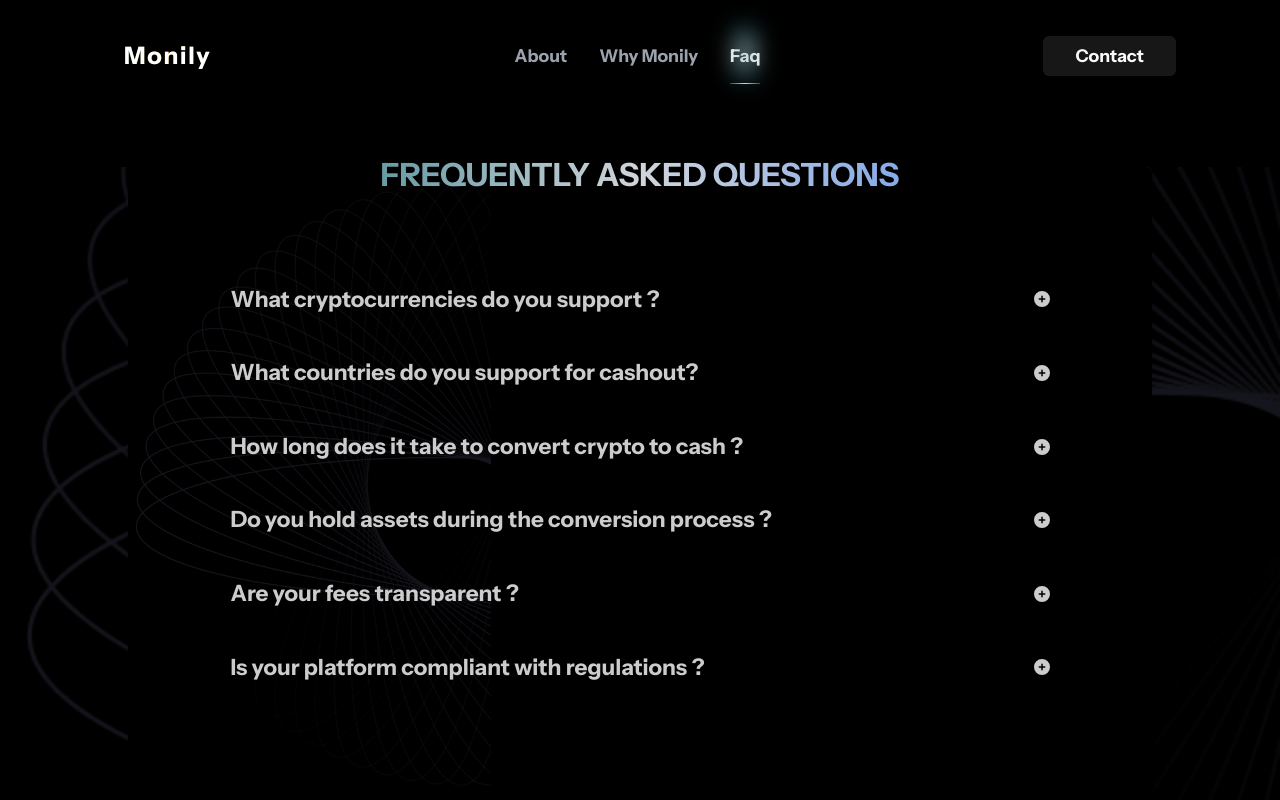
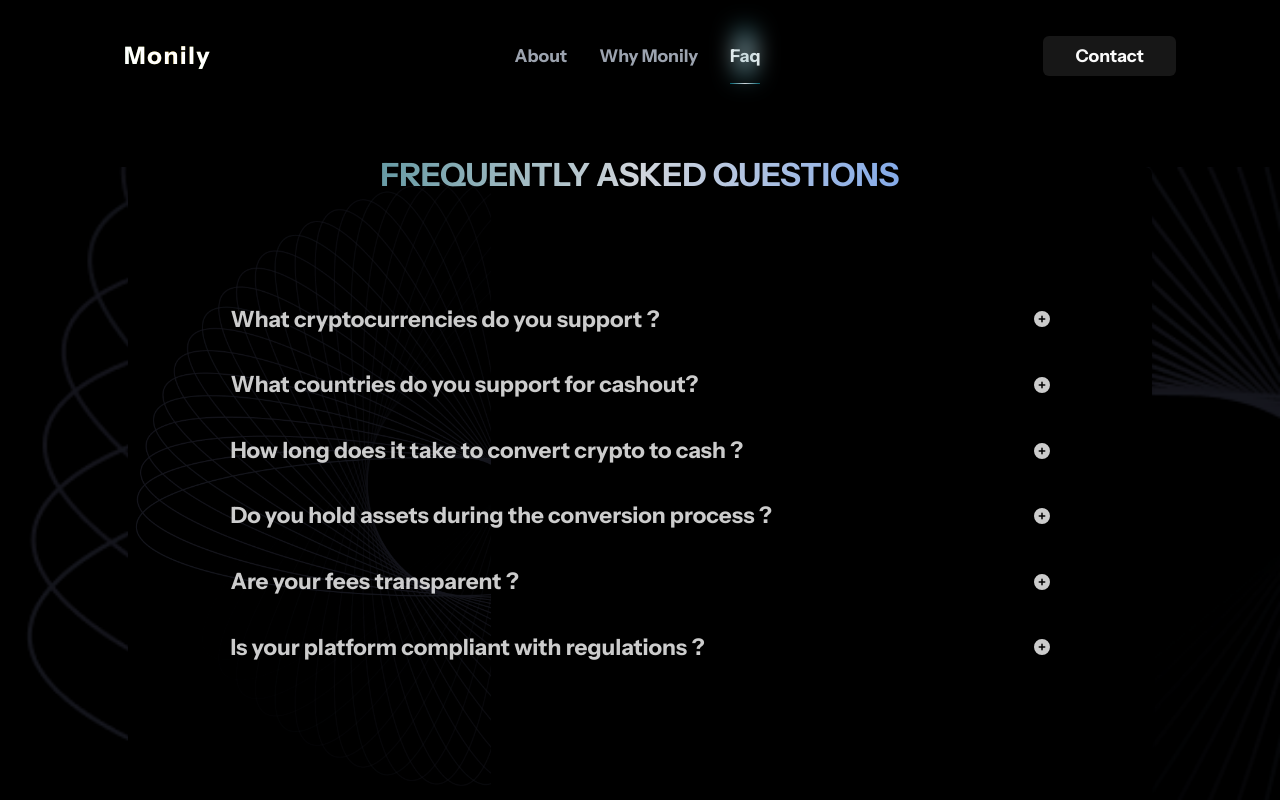
Before and after one commit to belbelbelbel/monily-app, a Next.js app: page /faq in a window 1280 px wide. Built offline with nearby package versions, Linux system fonts and the light colour scheme.

Commit message:
resolved commits

```diff
--- a/app/faq/page.tsx
+++ b/app/faq/page.tsx
@@ -26,7 +26,7 @@ export default function FaqPage() {
             </div>
             <div className='flex items-center h-[33rem] lt:h-[40rem] xl:h-[80%] w-full bg-black bg-cover bg-center bg-bg-img-3 justify-center'>
                 <div className='bg-black lt:h-[100%]  md:w-[80%] w-full rounded-[7px] bg-bg-img-3 bg-contain bg-no-repeat shadow text-white text-opacity-80'>
-                    <div className='md:w-[80%] w-[90%] flex flex-col md:gap-4 xl:gap-2 justify-center mx-auto h-full'>
+                    <div className='md:w-[80%] w-[90%] flex flex-col md:gap-4 xl:gap-0 justify-center mx-auto h-full'>
                         {accordionData.map((item) => (
                             <div key={item.id} className='flex flex-col justify-between cursor-pointer' onClick={() => handleClick(item.id)}>
                                 <div className='flex items-center justify-between'>
@@ -45,7 +45,7 @@ export default function FaqPage() {
                                             transition={{ duration: 0.5 }}
                                             exit={{ opacity: 0, height: 0 }}
                                             className='relative block'>
-                                            <div className={`absolute xl:text-[1rem] lt:text-[1.1rem] w-[90%] md:w-[80%] text-[0.8rem] text-gray-400 ${sans.className}`}>{item.answer}</div>
+                                            <div className={`absolute xl:text-[1rem] lt:text-[1.1rem] w-[90%] md:w-[80%] text-[0.8rem] text-gray-300 ${sans.className}`}>{item.answer}</div>
                                         </motion.div>
                                     )}
                                 </AnimatePresence>
```
